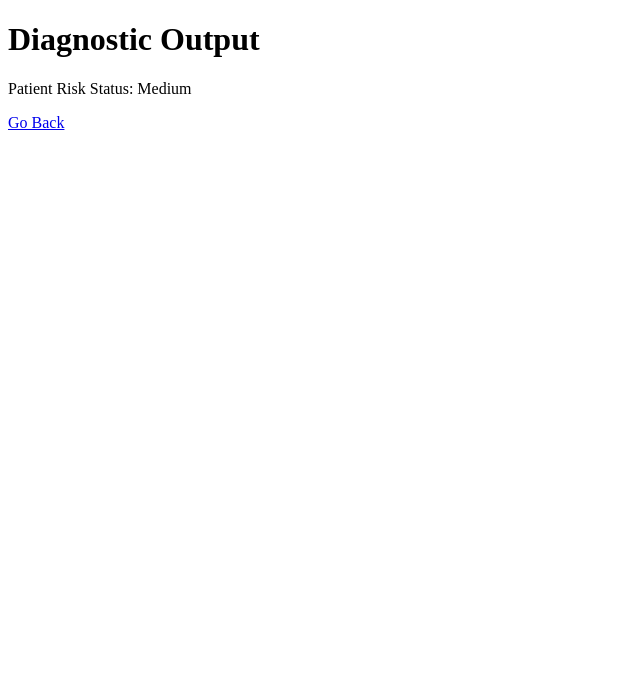
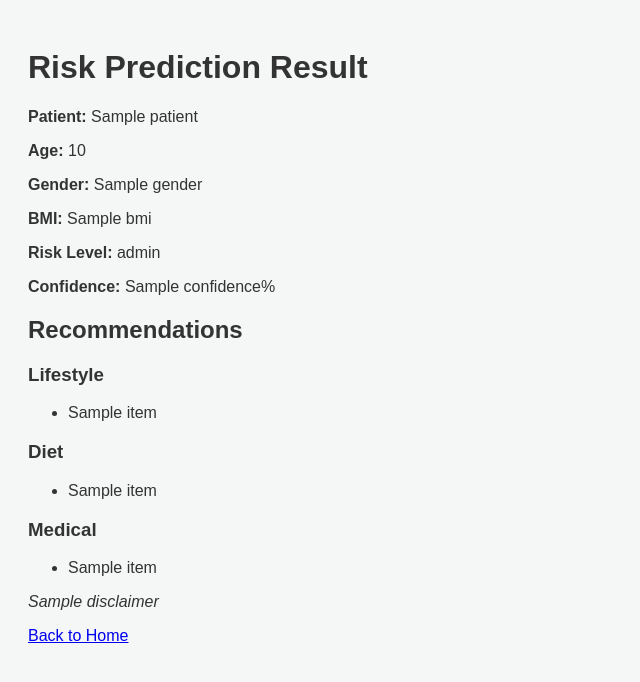
Before and after one commit to Pranavcoder7019/Healthcare-Disease-Prediction-and-Web-Application, a Flask app: template templates/result.html in a window 1280 px wide. Shown: the top 682 px of the page, without its empty margins (0-640 px from the left). Run offline with Flask 3, Linux system fonts and the light colour scheme; the template is opened without the code that fills it: most values are stand-ins (such as "Sample title", 1, 10 or a date in 2020); parts of the project's set-up code (start-up, migrations or seed data) failed here and were passed over.

Commit message:
feat: add rule-based recommendation engine for personalized health guidance

```diff
--- a/app.py
+++ b/app.py
@@ -2,13 +2,23 @@ import os
 import joblib
 import pandas as pd
 import numpy as np
-from flask import Flask, render_template, request, redirect
+from flask import Flask, render_template, request
 
 app = Flask(__name__)
 
 model = joblib.load('healthcare_model.pkl')
 scaler = joblib.load('scaler.pkl')
 encoders = joblib.load('encoder.pkl')
+
+def get_recommendations(data):
+    recs = []
+    if data['bmi'] >= 25.0:
+        recs.append("Dietary guidance for calorie deficit; exercise 150 mins weekly.")
+    if data['systolic_bp'] >= 130 or data['diastolic_bp'] >= 80:
+        recs.append("Reduce sodium intake; monitor blood pressure daily.")
+    if not recs:
+        recs.append("Vitals look great. Keep up a balanced diet and regular exercise.")
+    return recs
 
 @app.route('/')
 def index():
@@ -17,7 +27,6 @@ def index():
 @app.route('/predict', methods=['POST'])
 def predict():
     try:
-        # Collect raw values
         data = {
             'age': float(request.form.get('age')),
             'bmi': float(request.form.get('bmi')),
@@ -34,22 +43,15 @@ def predict():
             'family_history': request.form.get('family_history'),
             'smoking': request.form.get('smoking')
         }
-
         df_input = pd.DataFrame([data])
-
-        # Categorical Encoders
         for col, encoder in encoders.items():
             if col != 'risk_level' and col in df_input.columns:
                 df_input[col] = encoder.transform(df_input[col])
-
-        # Scale & predict (Buggy column order check here - fixed on Day 27!)
         scaled_features = scaler.transform(df_input)
         prediction = model.predict(scaled_features)[0]
-
-        risk_labels = encoders['risk_level'].classes_
-        predicted_risk = risk_labels[prediction]
-
-        return render_template('result.html', prediction=predicted_risk, input_data=data)
+        predicted_risk = encoders['risk_level'].classes_[prediction]
+        recs = get_recommendations(data)
+        return render_template('result.html', prediction=predicted_risk, input_data=data, recommendations=recs)
     except Exception as e:
         return render_template('500.html', error=str(e)), 500
 
--- a/templates/result.html
+++ b/templates/result.html
@@ -1,14 +1,47 @@
-<!DOCTYPE html>
+<!doctype html>
 <html lang="en">
 <head>
-    <meta charset="UTF-8">
-    <title>Clinical Diagnostic Report</title>
+    <meta charset="utf-8">
+    <meta name="viewport" content="width=device-width, initial-scale=1">
+    <title>Prediction Result</title>
+    <link rel="stylesheet" href="{{ url_for('static', filename='style.css') }}">
 </head>
 <body>
-    <h1>Diagnostic Output</h1>
-    <div class="result-box">
-        <p>Patient Risk Status: <span class="risk-badge">Medium</span></p>
+    <div class="container">
+        <h1>Risk Prediction Result</h1>
+        <div class="panel">
+            <p><strong>Patient:</strong> {{ patient.name }}</p>
+            <p><strong>Age:</strong> {{ patient.age }}</p>
+            <p><strong>Gender:</strong> {{ patient.gender }}</p>
+            <p><strong>BMI:</strong> {{ patient.bmi }}</p>
+            <p><strong>Risk Level:</strong> {{ risk_level }}</p>
+            <p><strong>Confidence:</strong> {{ confidence }}%</p>
+        </div>
+
+        <div class="panel">
+            <h2>Recommendations</h2>
+            <h3>Lifestyle</h3>
+            <ul>
+                {% for item in recs.lifestyle %}
+                    <li>{{ item }}</li>
+                {% endfor %}
+            </ul>
+            <h3>Diet</h3>
+            <ul>
+                {% for item in recs.diet %}
+                    <li>{{ item }}</li>
+                {% endfor %}
+            </ul>
+            <h3>Medical</h3>
+            <ul>
+                {% for item in recs.medical %}
+                    <li>{{ item }}</li>
+                {% endfor %}
+            </ul>
+            <p><em>{{ recs.disclaimer }}</em></p>
+        </div>
+
+        <a class="button-link" href="{{ url_for('index') }}">Back to Home</a>
     </div>
-    <a href="/">Go Back</a>
 </body>
 </html>
```
